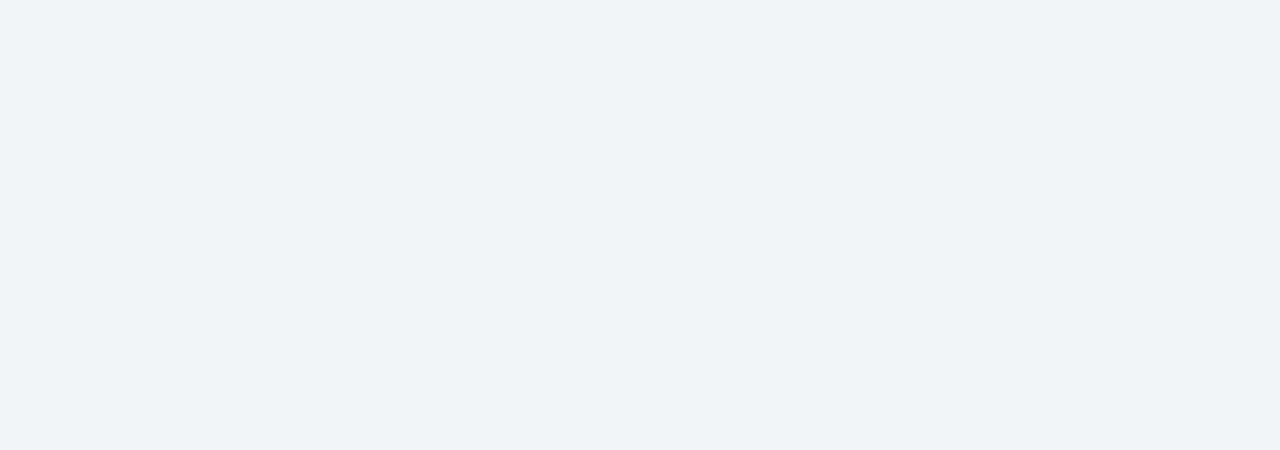
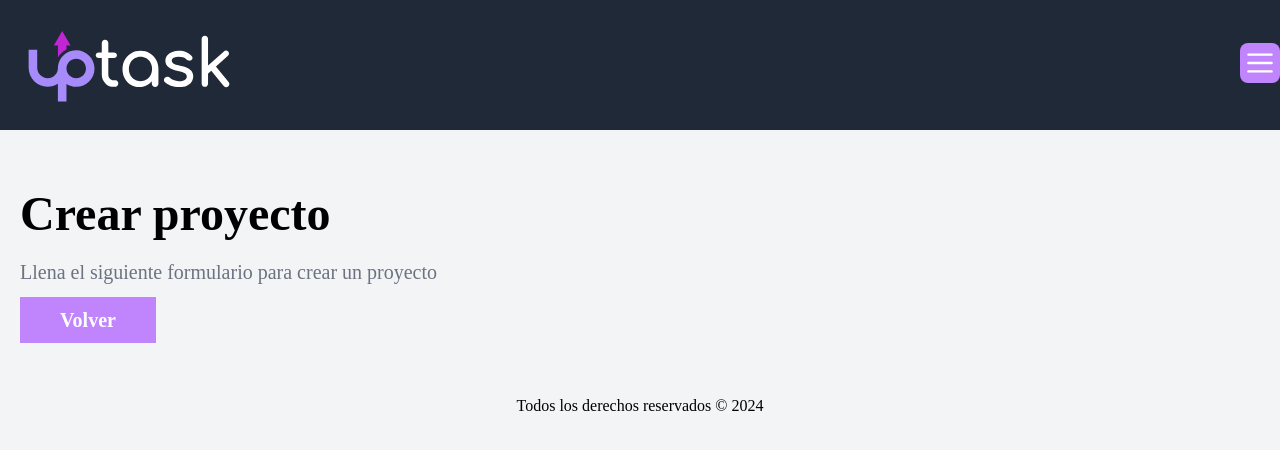
Before and after one commit to BryanLlana/Uptask_client, a React (Vite) app: page /projects/create in a window 1280 px wide. Before the commit this address had no page. Shown: the top 450 px of the page. Built offline with nearby package versions, Linux system fonts and the light colour scheme.

Commit message:
Redirection create and dashboard

```diff
--- a/src/Router.tsx
+++ b/src/Router.tsx
@@ -1,6 +1,7 @@
 import {BrowserRouter, Routes, Route} from 'react-router-dom'
 import AppLayout from '@/layouts/AppLayout'
 import ProjectsView from '@/views/ProjectsView'
+import CreateProjectView from './views/projects/CreateProjectView'
 
 const Router = () => {
   return (
@@ -8,6 +9,7 @@
       <Routes>
         <Route element={<AppLayout />}>
           <Route path='/' element={<ProjectsView />} index />
+          <Route path='/projects/create' element={<CreateProjectView />}/>
         </Route>
       </Routes>
     </BrowserRouter>
--- a/src/views/ProjectsView.tsx
+++ b/src/views/ProjectsView.tsx
@@ -1,6 +1,19 @@
+import { Link } from "react-router-dom"
+
 const ProjectsView = () => {
   return (
-    <div>ProjectsView</div>
+    <>
+      <h1 className="text-5xl font-black">Mis proyectos</h1>
+      <p className="text-xl font-light text-gray-500 mt-5">Maneja y administra tus proyectos</p>
+
+      <nav className="my-5">
+        <Link
+          className="bg-purple-400 hover:bg-purple-500 px-10 py-3 text-white text-xl font-bold cursor-pointer transition-colors"
+          to='/projects/create'
+        >Nuevo proyecto
+        </Link>
+      </nav>
+    </>
   )
 }
 
--- /dev/null
+++ b/src/views/projects/CreateProjectView.tsx
@@ -0,0 +1,20 @@
+import { Link } from "react-router-dom"
+
+const CreateProjectView = () => {
+  return (
+    <>
+      <h1 className="text-5xl font-black">Crear proyecto</h1>
+      <p className="text-xl font-light text-gray-500 mt-5">Llena el siguiente formulario para crear un proyecto</p>
+
+      <nav className="my-5">
+        <Link
+          className="bg-purple-400 hover:bg-purple-500 px-10 py-3 text-white text-xl font-bold cursor-pointer transition-colors"
+          to='/'
+        >Volver
+        </Link>
+      </nav>
+    </>
+  )
+}
+
+export default CreateProjectView
```
